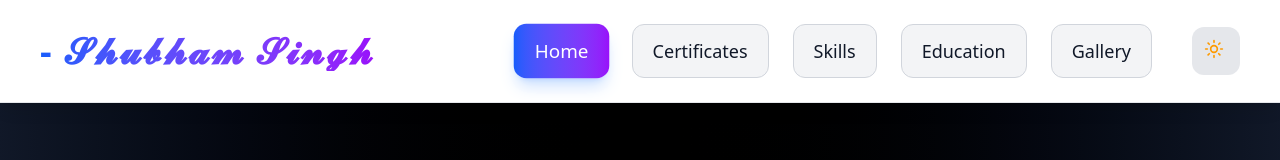
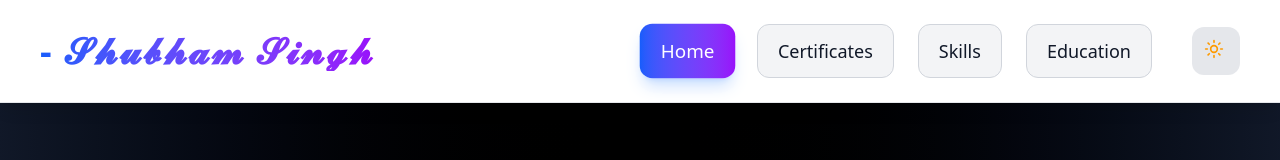
Before and after one commit to SHUBham66ingh/Myportfolio, a React (Vite) app: page / in a window 1280 px wide. Shown: the top 160 px of the page. Built offline with nearby package versions, Linux system fonts and the light colour scheme.

Commit message:
all_done

```diff
--- a/src/components/Header.js
+++ b/src/components/Header.js
@@ -68,7 +68,6 @@ function Header() {
     { name: "Certificates", path: "/certificates" },
     { name: "Skills", path: "/skills" },
     { name: "Education", path: "/education" },
-    { name: "Gallery", path: "/hobbies" },
   ];
 
   const isActiveRoute = (path) => location.pathname === path;
```
